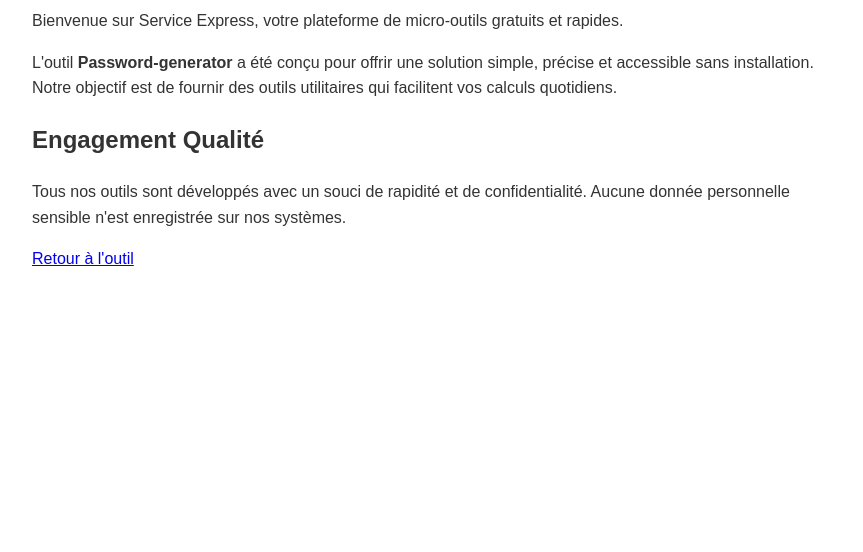
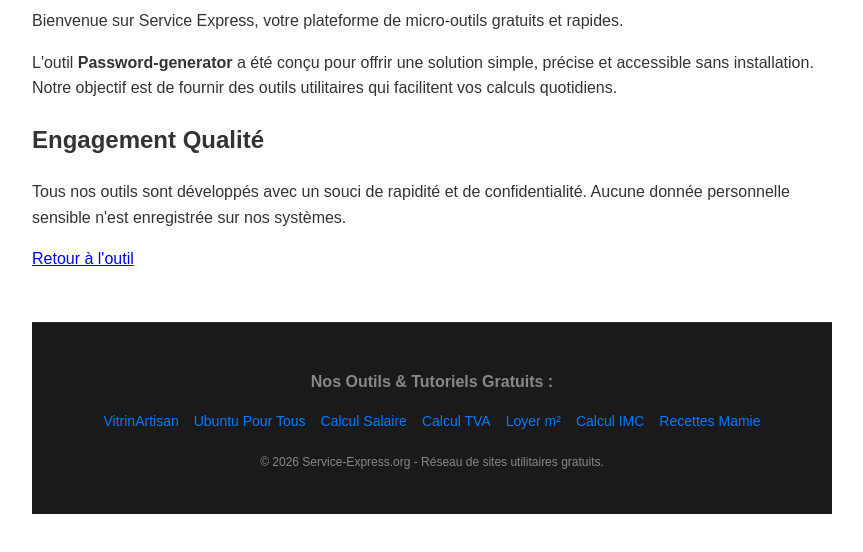
Before and after one commit to ewfzapp/password-generator, a plain HTML site: page about.html in a window 1280 px wide. Shown: the part 146-698 px from the top of the page, without its empty margins (208-1071 px from the left). Drawn offline with Linux system fonts and the light colour scheme.

Commit message:
SEO: Add network footer and basic robots.txt

```diff
--- a/about.html
+++ b/about.html
@@ -14,5 +14,20 @@
     <p>Tous nos outils sont développés avec un souci de rapidité et de confidentialité. Aucune donnée personnelle sensible n'est enregistrée sur nos systèmes.</p>
 
     <p><a href="index.html">Retour à l'outil</a></p>
+
+<footer style="margin-top: 50px; padding: 30px; background: #1a1a1a; color: #888; text-align: center; border-top: 1px solid #333;">
+    <p><strong>Nos Outils & Tutoriels Gratuits :</strong></p>
+    <div style="display: flex; flex-wrap: wrap; justify-content: center; gap: 15px; font-size: 14px;">
+        <a href="https://vitrinartisan.com" style="color: #007bff; text-decoration: none;">VitrinArtisan</a>
+        <a href="https://ubuntupourtous.service-express.org" style="color: #007bff; text-decoration: none;">Ubuntu Pour Tous</a>
+        <a href="https://salaire.service-express.org" style="color: #007bff; text-decoration: none;">Calcul Salaire</a>
+        <a href="https://tva.service-express.org" style="color: #007bff; text-decoration: none;">Calcul TVA</a>
+        <a href="https://loyer-m2.service-express.org" style="color: #007bff; text-decoration: none;">Loyer m²</a>
+        <a href="https://imc-calculator.service-express.org" style="color: #007bff; text-decoration: none;">Calcul IMC</a>
+        <a href="https://recette-poulet-mamie.service-express.org" style="color: #007bff; text-decoration: none;">Recettes Mamie</a>
+    </div>
+    <p style="margin-top: 20px; font-size: 12px;">© 2026 Service-Express.org - Réseau de sites utilitaires gratuits.</p>
+</footer>
+
 </body>
 </html>
```
Also changed, not shown: index.html (+15 -0 lines), legal.html (+15 -0 lines), privacy.html (+15 -0 lines).
